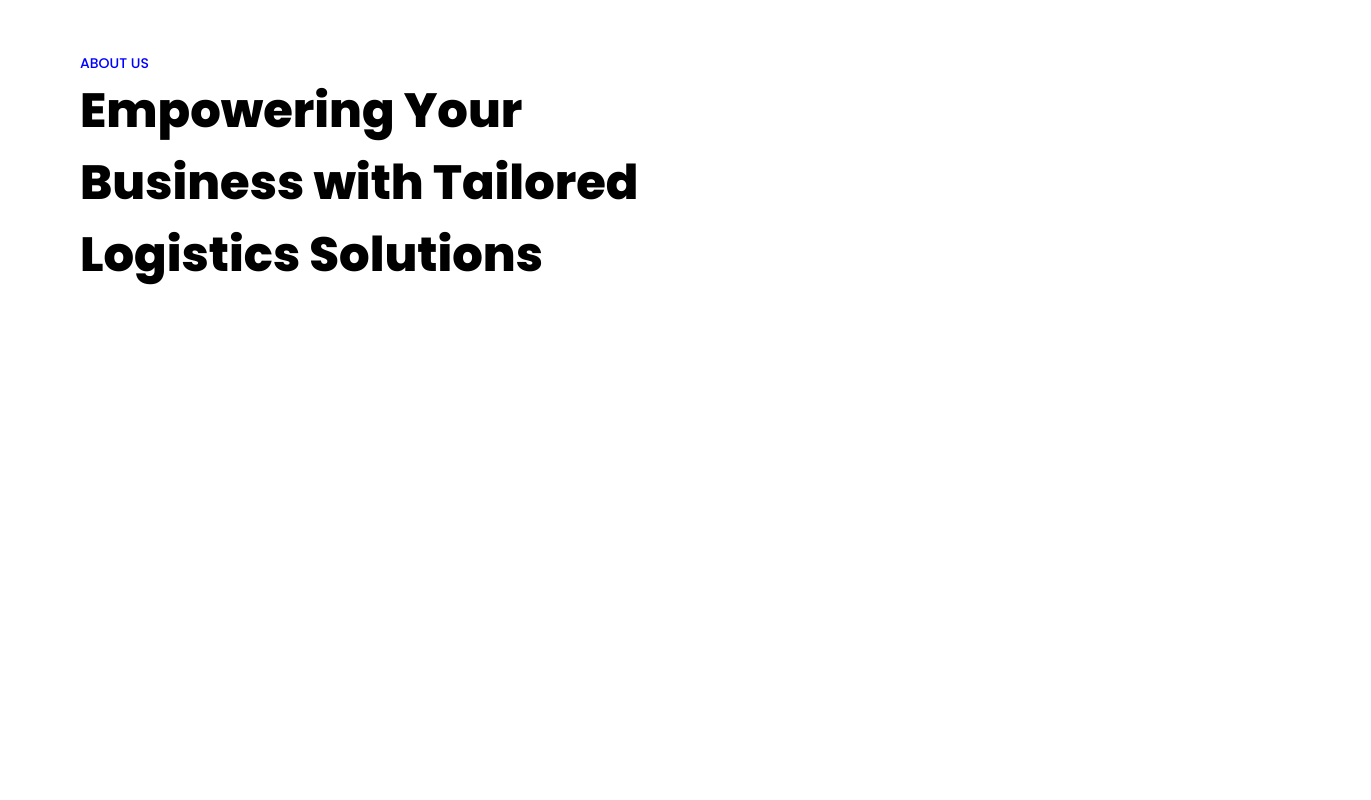
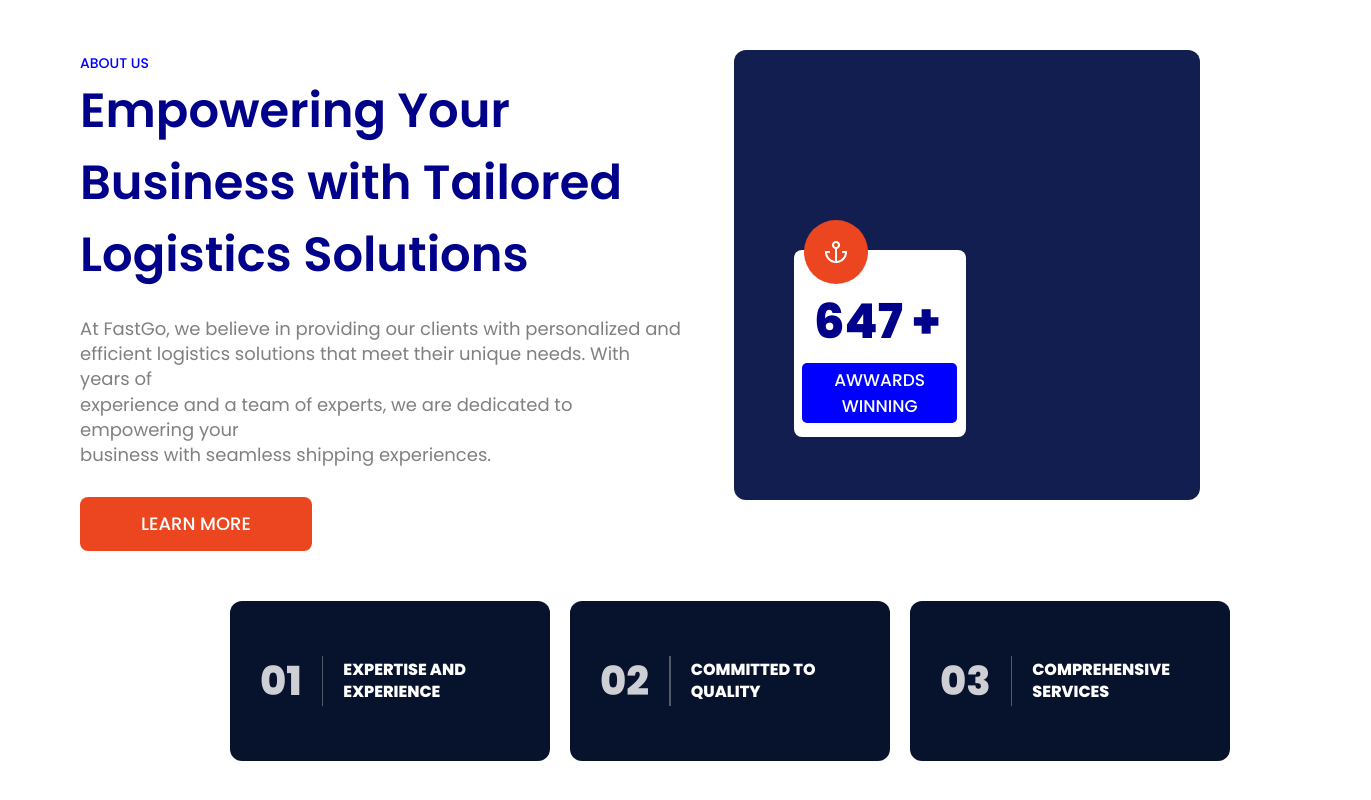
Before and after one commit to iamabdurahmon/Express, a React (Vite) app: page / in a window 1280 px wide. Shown: the whole page, 1371 px wide, since content can reach past the window. Built offline with nearby package versions, Linux system fonts and the light colour scheme.

Commit message:
About page done

```diff
--- a/package.json
+++ b/package.json
@@ -11,7 +11,8 @@
   },
   "dependencies": {
     "react": "^19.2.4",
-    "react-dom": "^19.2.4"
+    "react-dom": "^19.2.4",
+    "react-icons": "^5.6.0"
   },
   "devDependencies": {
     "@eslint/js": "^9.39.4",
--- a/src/components/about/About.jsx
+++ b/src/components/about/About.jsx
@@ -1,7 +1,11 @@
 import styles from "./about.module.css"
+import Icon from "../../assets/anchor.png"
 
 const About = () => {
   return <div className={styles.Wrapper}>
+    <div className={styles.Info}>
+
+
       <div className="Content">
         <div className={styles.Title}>
           <span className={styles.Sub}>
@@ -12,6 +16,56 @@ const About = () => {
             Empowering Your Business with Tailored Logistics Solutions
           </h1>
         </div>
+
+        <p className={styles.Text}>
+          At FastGo, we believe in providing our clients with personalized and <br /> efficient logistics solutions that meet their unique needs. With years of <br /> experience and a team of experts, we are dedicated to empowering your <br /> business with seamless shipping experiences.
+        </p>
+
+        <button className={styles.btn}><span className={styles.SubHeading}>Learn More</span></button>
+      </div>
+
+      <div className={styles.ReplaceThis}>
+        <div className={styles.FunFact}>
+          <div className={styles.Icon}>
+            <span>
+              <img src={Icon} alt="" className={styles.AnchorIcon} />
+            </span>
+
+            <h1 className={styles.Heading2}>
+              647 +
+            </h1>
+
+            <button className={styles.TextBox}>
+              <span className={styles.BtnText}>
+                Awwards Winning
+              </span>
+            </button>
+          </div>
+        </div>
+      </div>
+
+
+
+    </div>
+    <div className={styles.Cards}>
+
+      <div class={styles.card}>
+        <div class={styles.number}>01</div>
+        <div class={styles.line}></div>
+        <div class={styles.text}>EXPERTISE AND EXPERIENCE</div>
+      </div>
+
+      <div class={styles.card}>
+        <div class={styles.number}>02</div>
+        <div class={styles.line}></div>
+        <div class={styles.text}>COMMITTED TO QUALITY</div>
+      </div>
+
+      <div class={styles.card}>
+        <div class={styles.number}>03</div>
+        <div class={styles.line}></div>
+        <div class={styles.text}>COMPREHENSIVE SERVICES</div>
+      </div>
     </div>
   </div>;
 };
--- a/src/components/about/about.module.css
+++ b/src/components/about/about.module.css
@@ -1,31 +1,188 @@
-.Content{
+.Content {
     width: 580px;
     height: 410px;
     gap: 20px;
 }
 
-.Wrapper{
+.Info {
+    display: flex;
     margin-top: 50px;
-    padding: 0 80px;
 }
 
-.Sub{
+.Sub {
     font-weight: 500;
     font-style: Medium;
     font-size: 14px;
     line-height: 100%;
     letter-spacing: 9.5%;
     text-transform: uppercase;
-    color: Blue ;
+    color: Blue;
 }
 
-.Title{
+.Title {
     height: 216px;
     width: 580px;
 }
 
-.Heading{
+.Heading {
+    font-weight: 600;
+    font-style: Bold;
+    font-size: 48px;
+    color: darkblue;
+}
+
+.Text {
+    font-weight: 400;
+    font-size: 18px;
+    line-height: 140%;
+    letter-spacing: 0%;
+    margin-top: 50px;
+    color: grey;
+}
+
+.btn {
+    width: 232px;
+    height: 54px;
+    border-radius: 8px;
+    padding: 18px 54px;
+    gap: 10px;
+    border: none;
+    background-color: #EC4621;
+    margin-top: 30px;
+
+}
+
+.SubHeading {
+    font-weight: 500;
+    font-size: medium;
+    font-size: 18px;
+    line-height: 100%;
+    text-transform: uppercase;
+    color: white;
+    letter-spacing: 7%;
+}
+
+.ReplaceThis {
+    width: 506px;
+    height: 450px;
+    border-radius: 12px;
+    background-color: #121D50;
+    margin-left: 50px;
+}
+
+.FunFact {
+    width: 172px;
+    height: 187px;
+    border-radius: 8px;
+    background-color: #FFFFFF;
+    margin-left: 60px;
+    margin-top: 200px;
+}
+
+.AnchorIcon {
+    color: black;
+    background-color: #EC4621;
+    margin-top: -30px;
+    padding: 20px;
+    border-radius: 50px;
+    margin-left: 10px;
+}
+
+.Heading2 {
+    font-weight: 700;
+    font-size: Bold;
+    font-size: 48px;
+    line-height: 130%;
+    letter-spacing: 0%;
+    text-transform: uppercase;
+    margin-left: 20px;
+    color: darkblue;
+}
+
+.TextBox {
+    width: 155px;
+    height: 60px;
+    margin-left: 8px;
+    margin-top: 10px;
+    border: none;
+    border-radius: 5px;
+    background-color: blue;
+}
+
+.BtnText {
+    font-weight: 500;
+    font-size: Medium;
+    font-size: 17px;
+    text-transform: uppercase;
+    color: white;
+}
+
+.Cards {
+    width: 1141px;
+    height: 160px;
+    gap: 20px;
+    display: flex;
+    margin-top: 50px;
+    margin-left: 150px;
+}
+
+.Card {
+    width: 367px;
+    height: 160px;
+    border-radius: 12px;
+    border-bottom: 12px;
+    background-color: #090E23;
+    color: white;
+}
+
+.Wrapper {
+    padding: 0 80px;
+}
+
+.Num {
     font-weight: 700;
     font-style: Bold;
     font-size: 48px;
+    line-height: 130%;
+    vertical-align: middle;
+    text-transform: uppercase;
+    margin-top: 100px;
 }
+
+.card {
+    background: #07122c;
+    color: white;
+    width: 320px;
+    padding: 30px;
+    border-radius: 12px;
+    display: flex;
+    align-items: center;
+    gap: 20px;
+    transition: 0.3s;
+}
+
+.card:hover {
+    transform: translateY(-8px);
+}
+
+/* number */
+.number {
+    font-size: 40px;
+    font-weight: bold;
+    opacity: 0.8;
+}
+
+/* line */
+.line {
+    width: 2px;
+    height: 50px;
+    background: rgba(255, 255, 255, 0.3);
+}
+
+/* text */
+.text {
+    font-size: 16px;
+    font-weight: bold;
+    text-transform: uppercase;
+    line-height: 1.4;
+}
```
Also changed, not shown: src/assets/anchor.png (added), 1 other file (tests, documents, lock files or other folders). Lines whose indentation alone changed are shown as unchanged.
